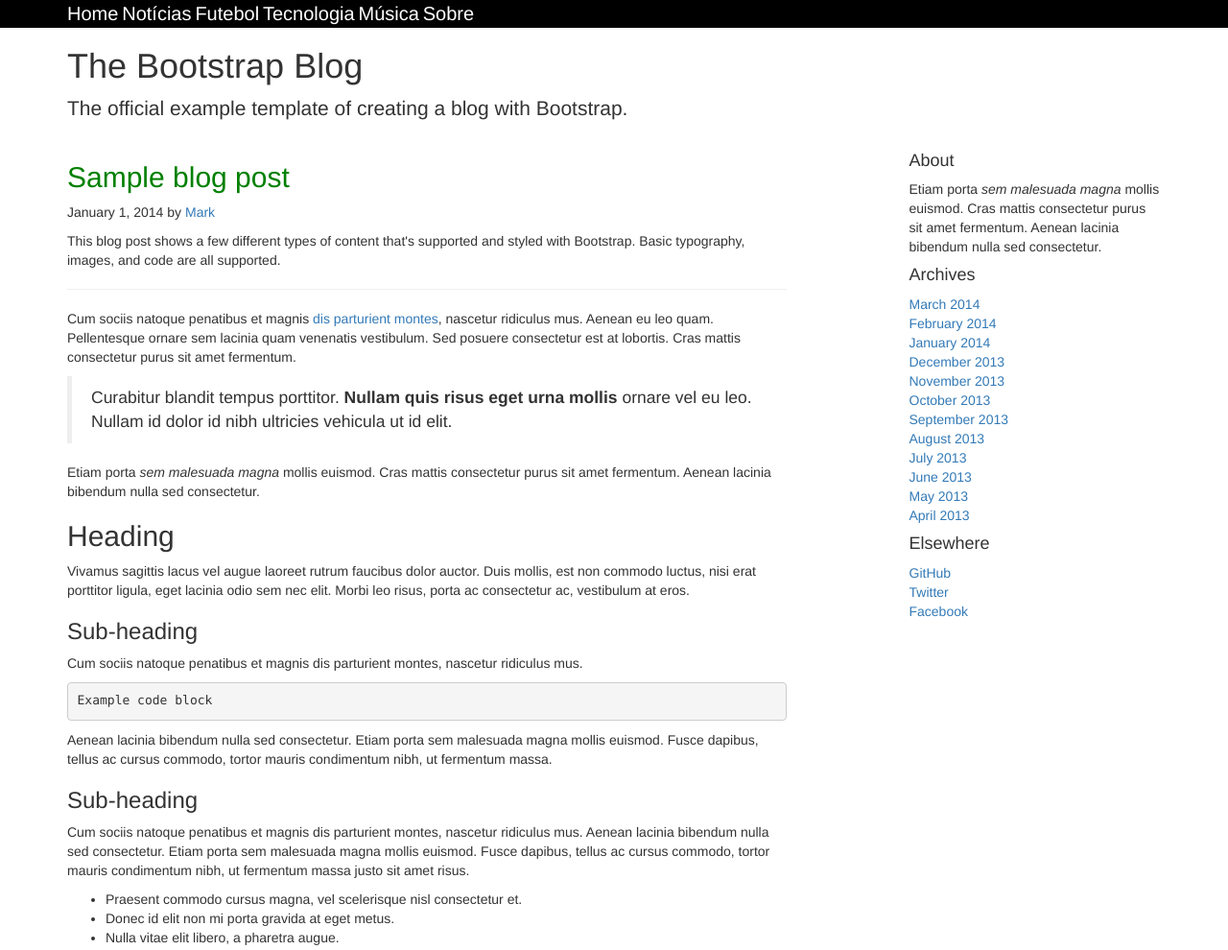
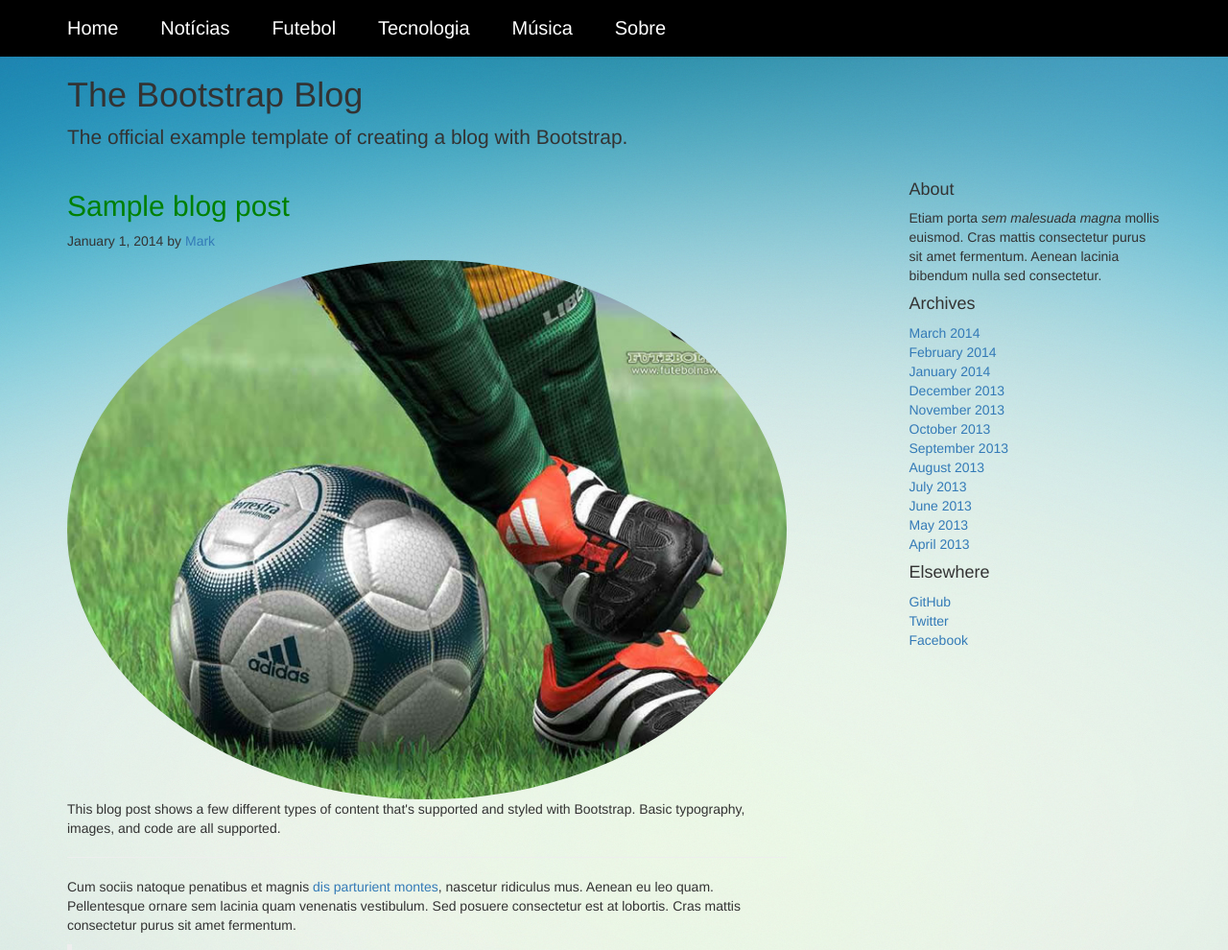
Before and after one commit to Lelouch01/aula-1, a plain HTML site: page index.html in a window 1280 px wide. Shown: the top 990 px of the page at 96% size. Drawn offline with nearby package versions, Linux system fonts and the light colour scheme.

Commit message:
Estilizando o fundo e adicionando uma imagem

```diff
--- a/css/blog.css
+++ b/css/blog.css
@@ -1,3 +1,7 @@
+
+body{
+	background: url('../img/bg.jpg') repeat-y center top;
+}
 
 .blog-post-title{
 	color: green;
@@ -6,11 +10,13 @@
 
 .blog-masthead{
 	background-color: #000;
+	padding-top: 15px;
+	padding-bottom: 15px;
 }
 
 /* Estilo dos links do Topo */
 .blog-nav a{
 	color: #fff;
 	font-size: 20px;
-
+	padding-right: 40px;
 }
--- a/index.html
+++ b/index.html
@@ -44,6 +44,8 @@
           <div class="blog-post">
             <h2 class="blog-post-title">Sample blog post</h2>
             <p class="blog-post-meta">January 1, 2014 by <a href="#">Mark</a></p>
+
+            <img src="img/foto.jpg" class="img-responsive img-circle">
 
             <p>This blog post shows a few different types of content that's supported and styled with Bootstrap. Basic typography, images, and code are all supported.</p>
             <hr>
```
Also changed, not shown: img/bg.jpg (added), img/foto.jpg (added).
